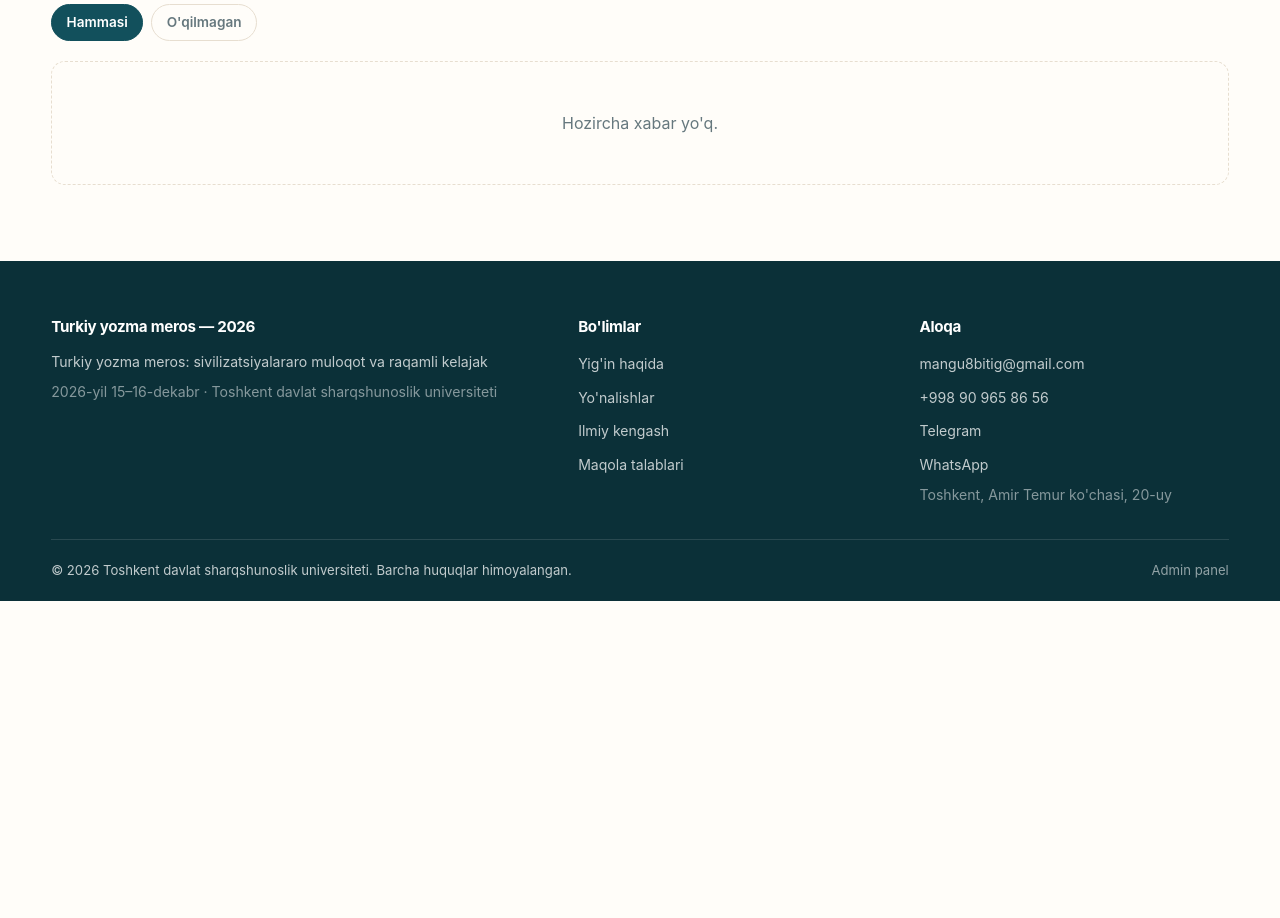
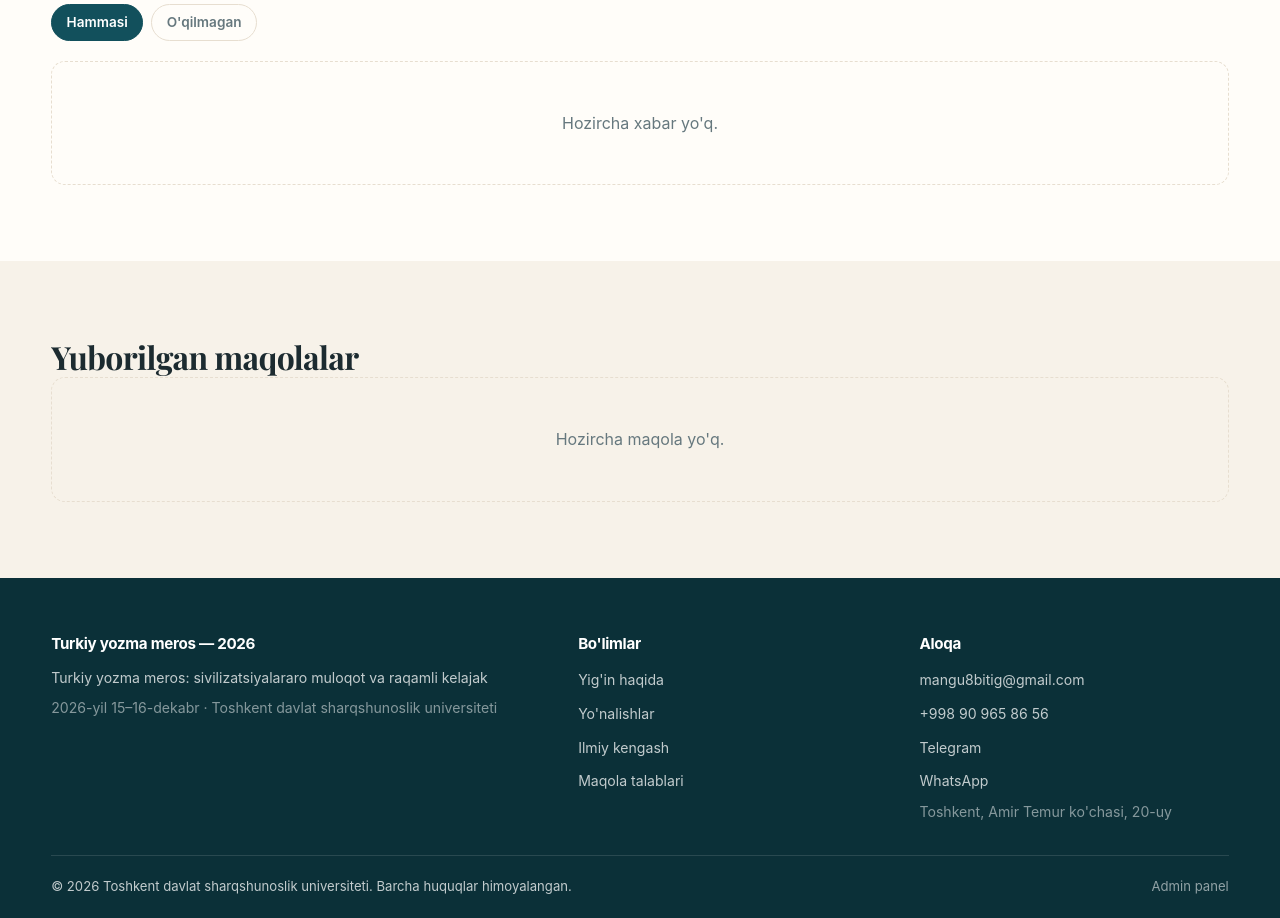
Before and after one commit to abdumahkamoripov5-ui/konferensiya-sayti, a Flask app: page /admin in a window 1280 px wide. Shown: the part 503-1421 px from the top of the page. Before the commit the page ends 1104 px from the top, so only its background shows below. Run offline with Flask 3, Linux system fonts and the light colour scheme; the visitor is signed in with stand-in values (Sample User, id 1); data that the repository does not hold is empty.

Commit message:
Maqola faylini saytdan to'g'ridan-to'g'ri yuklash imkoniyatini qo'shish
Talablar sahifasiga fayl yuklash formasi (PDF/DOC/DOCX, 20MB gacha)
qo'shildi, admin panelida yuborilgan maqolalarni ko'rish/yuklab
olish/o'chirish imkoniyati bilan. Email orqali yuborish varianti
saqlab qolindi.

Co-Authored-By: Claude Sonnet 5 <noreply@anthropic.com>

```diff
--- a/app.py
+++ b/app.py
@@ -9,10 +9,13 @@ import csv
 import io
 import os
 import re
+import uuid
 from functools import wraps
 
 from flask import (Flask, flash, g, redirect, render_template, request,
-                   Response, session, url_for)
+                   Response, send_from_directory, session, url_for)
+from werkzeug.exceptions import RequestEntityTooLarge
+from werkzeug.utils import secure_filename
 
 import config
 import models
@@ -179,6 +182,49 @@ def aloqa():
     return render_template("aloqa.html", faol="aloqa", form={})
 
 
+def fayl_togrimi(fayl):
+    if not fayl or not fayl.filename:
+        return False
+    kengaytma = fayl.filename.rsplit(".", 1)[-1].lower() if "." in fayl.filename else ""
+    return kengaytma in config.Config.MAQOLA_KENGAYTMALAR
+
+
+@app.route("/maqola-yuborish", defaults={"til": config.ASOSIY_TIL}, methods=["GET", "POST"])
+@app.route(f"/<any({QOSHIMCHA_TILLAR}):til>/maqola-yuborish", methods=["GET", "POST"])
+def maqola_yuborish():
+    til = g.til
+    if request.method == "POST":
+        form = {
+            "ism": (request.form.get("ism") or "").strip(),
+            "email": (request.form.get("email") or "").strip(),
+            "yonalish": (request.form.get("yonalish") or "").strip(),
+        }
+        fayl = request.files.get("fayl")
+
+        if not form["ism"] or not email_togrimi(form["email"]) or not fayl_togrimi(fayl):
+            flash(config.MATN[til]["xato_fayl"], "xato")
+            return redirect(url_for("talablar", til=til) + "#yuborish")
+
+        os.makedirs(app.config["MAQOLA_PAPKA"], exist_ok=True)
+        kengaytma = fayl.filename.rsplit(".", 1)[-1].lower()
+        fayl_nomi = f"{uuid.uuid4().hex}.{kengaytma}"
+        fayl.save(os.path.join(app.config["MAQOLA_PAPKA"], fayl_nomi))
+
+        models.maqola_qoshish(form["ism"], form["email"], form["yonalish"],
+                              fayl_nomi, secure_filename(fayl.filename), til)
+        flash(config.MATN[til]["muvaffaqiyat_maqola"], "muvaffaqiyat")
+        return redirect(url_for("talablar", til=til) + "#yuborish")
+
+    return redirect(url_for("talablar", til=til) + "#yuborish")
+
+
+@app.errorhandler(RequestEntityTooLarge)
+def fayl_katta(e):
+    til = g.get("til", config.ASOSIY_TIL)
+    flash(config.MATN[til]["xato_fayl"], "xato")
+    return redirect(url_for("talablar", til=til) + "#yuborish")
+
+
 # --- Admin panel -----------------------------------------------------------
 
 @app.route("/admin/kirish", methods=["GET", "POST"])
@@ -208,7 +254,33 @@ def admin_panel():
         xabarlar=models.xabarlar_royxati(faqat_yangi),
         stat=models.statistika(),
         faqat_yangi=faqat_yangi,
+        maqolalar=models.maqolalar_royxati(),
     )
+
+
+@app.route("/admin/maqola/<int:maqola_id>/yuklab-olish")
+@admin_kerak
+def admin_maqola_yuklab_olish(maqola_id):
+    maqola = models.maqola_topish(maqola_id)
+    if maqola is None:
+        return redirect(url_for("admin_panel"))
+    return send_from_directory(
+        app.config["MAQOLA_PAPKA"], maqola["fayl_nomi"],
+        as_attachment=True, download_name=maqola["original_nomi"],
+    )
+
+
+@app.route("/admin/maqola/<int:maqola_id>/ochirish", methods=["POST"])
+@admin_kerak
+def admin_maqola_ochirish(maqola_id):
+    maqola = models.maqola_topish(maqola_id)
+    if maqola is not None:
+        fayl_yoli = os.path.join(app.config["MAQOLA_PAPKA"], maqola["fayl_nomi"])
+        if os.path.exists(fayl_yoli):
+            os.remove(fayl_yoli)
+        models.maqola_ochirish(maqola_id)
+        flash("Maqola o'chirildi.", "muvaffaqiyat")
+    return redirect(url_for("admin_panel"))
 
 
 @app.route("/admin/oqildi/<int:xabar_id>", methods=["POST"])
--- a/models.py
+++ b/models.py
@@ -24,6 +24,17 @@ CREATE TABLE IF NOT EXISTS xabarlar (
 );
 
 CREATE INDEX IF NOT EXISTS idx_xabar_oqilgan ON xabarlar(oqilgan);
+
+CREATE TABLE IF NOT EXISTS maqolalar (
+    id            INTEGER PRIMARY KEY AUTOINCREMENT,
+    ism           TEXT NOT NULL,
+    email         TEXT NOT NULL,
+    yonalish      TEXT,
+    fayl_nomi     TEXT NOT NULL,
+    original_nomi TEXT NOT NULL,
+    til           TEXT NOT NULL DEFAULT 'uz',
+    yaratilgan    TEXT NOT NULL
+);
 """
 
 
@@ -99,3 +110,32 @@ def statistika():
         "SELECT COUNT(*) AS n FROM xabarlar WHERE oqilgan = 0"
     ).fetchone()["n"]
     return {"jami": jami, "oqilmagan": oqilmagan}
+
+
+# --- Maqolalar ---------------------------------------------------------------
+
+def maqola_qoshish(ism, email, yonalish, fayl_nomi, original_nomi, til="uz"):
+    db = get_db()
+    db.execute(
+        """INSERT INTO maqolalar (ism, email, yonalish, fayl_nomi, original_nomi, til, yaratilgan)
+           VALUES (?, ?, ?, ?, ?, ?, ?)""",
+        (ism, email, yonalish, fayl_nomi, original_nomi, til,
+         datetime.now().strftime("%Y-%m-%d %H:%M")),
+    )
+    db.commit()
+
+
+def maqolalar_royxati():
+    db = get_db()
+    return db.execute("SELECT * FROM maqolalar ORDER BY id DESC").fetchall()
+
+
+def maqola_topish(maqola_id):
+    db = get_db()
+    return db.execute("SELECT * FROM maqolalar WHERE id = ?", (maqola_id,)).fetchone()
+
+
+def maqola_ochirish(maqola_id):
+    db = get_db()
+    db.execute("DELETE FROM maqolalar WHERE id = ?", (maqola_id,))
+    db.commit()
--- a/templates/admin.html
+++ b/templates/admin.html
@@ -76,4 +76,46 @@
   </div>
 </section>
 
+<section class="bolim bolim--kulrang">
+  <div class="konteyner">
+    <h2>Yuborilgan maqolalar</h2>
+
+    {% if maqolalar %}
+    <div class="jadval-orash">
+      <table class="jadval">
+        <thead>
+          <tr>
+            <th>#</th><th>Kim</th><th>Yo'nalish</th><th>Fayl</th><th>Til</th><th>Sana</th><th></th>
+          </tr>
+        </thead>
+        <tbody>
+          {% for m in maqolalar %}
+          <tr>
+            <td>{{ m.id }}</td>
+            <td>
+              <strong>{{ m.ism }}</strong><br>
+              <a href="mailto:{{ m.email }}" class="kichik">{{ m.email }}</a>
+            </td>
+            <td>{{ m.yonalish or '—' }}</td>
+            <td><a href="{{ url_for('admin_maqola_yuklab_olish', maqola_id=m.id) }}">{{ m.original_nomi }}</a></td>
+            <td><span class="belgi belgi--yumshoq">{{ m.til | upper }}</span></td>
+            <td class="kichik">{{ m.yaratilgan }}</td>
+            <td class="amallar">
+              <form method="post" action="{{ url_for('admin_maqola_ochirish', maqola_id=m.id) }}"
+                    onsubmit="return confirm('Maqola o‘chirilsinmi?')">
+                <button class="mayda-tugma mayda-tugma--qizil" type="submit">O'chirish</button>
+              </form>
+            </td>
+          </tr>
+          {% endfor %}
+        </tbody>
+      </table>
+    </div>
+    {% else %}
+    <p class="bosh-holat">Hozircha maqola yo'q.</p>
+    {% endif %}
+
+  </div>
+</section>
+
 {% endblock %}
```
Also changed, not shown: config.py (+24 -0 lines), templates/talablar.html (+28 -7 lines), 1 other file.
